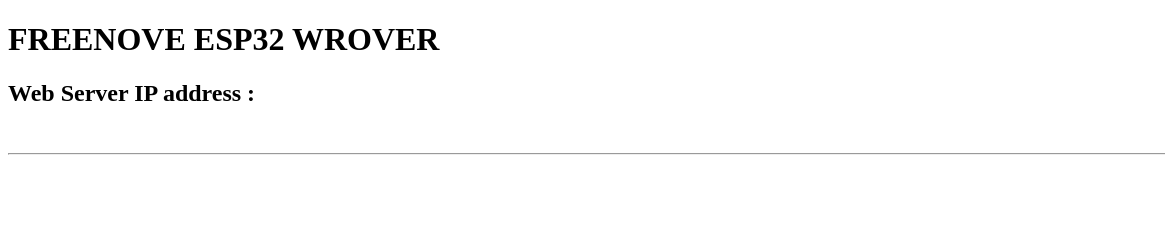
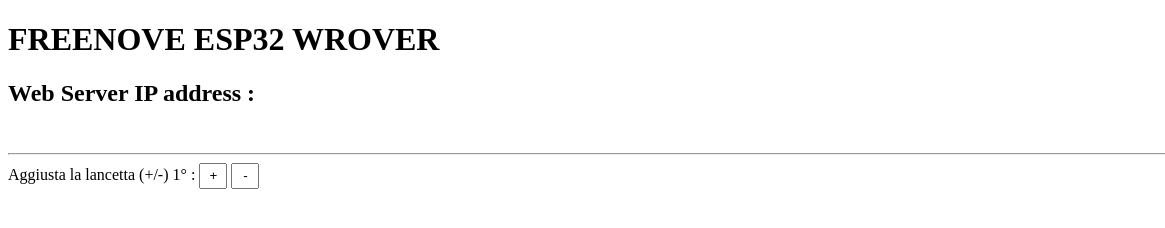
Before and after one commit to test-0-zero/Test_servomotore_WEB, a plain HTML site: page index.html in a window 1280 px wide. Shown: the full height of the page, 0-1165 px from the left. Drawn offline with Linux system fonts and the light colour scheme.

Commit message:
Update index.html

```diff
--- a/index.html
+++ b/index.html
@@ -14,5 +14,10 @@
 		<h2>Web Server IP address : </h2>
 		<br>
 		<hr>
+		<label for="frequenza">Aggiusta la lancetta (+/-) 1° : </label>
+		<input type="+" value="+" style="height:20px; width:20px; text-align:center; vertical-align:middle" >
+		<input type="-" value="-" style="height:20px; width:20px; text-align:center; vertical-align:middle" >
+
+
      </body>
   </html>
```
